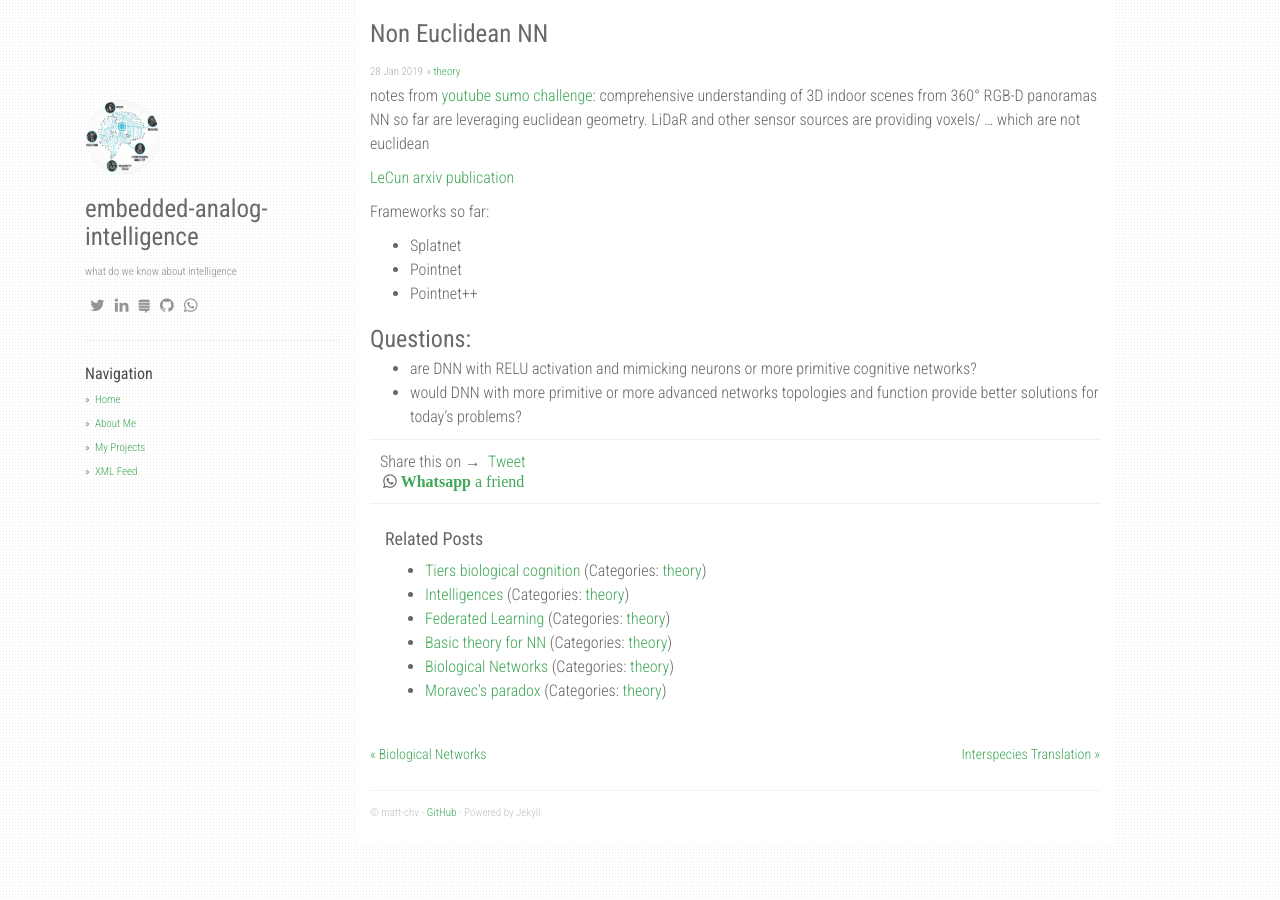
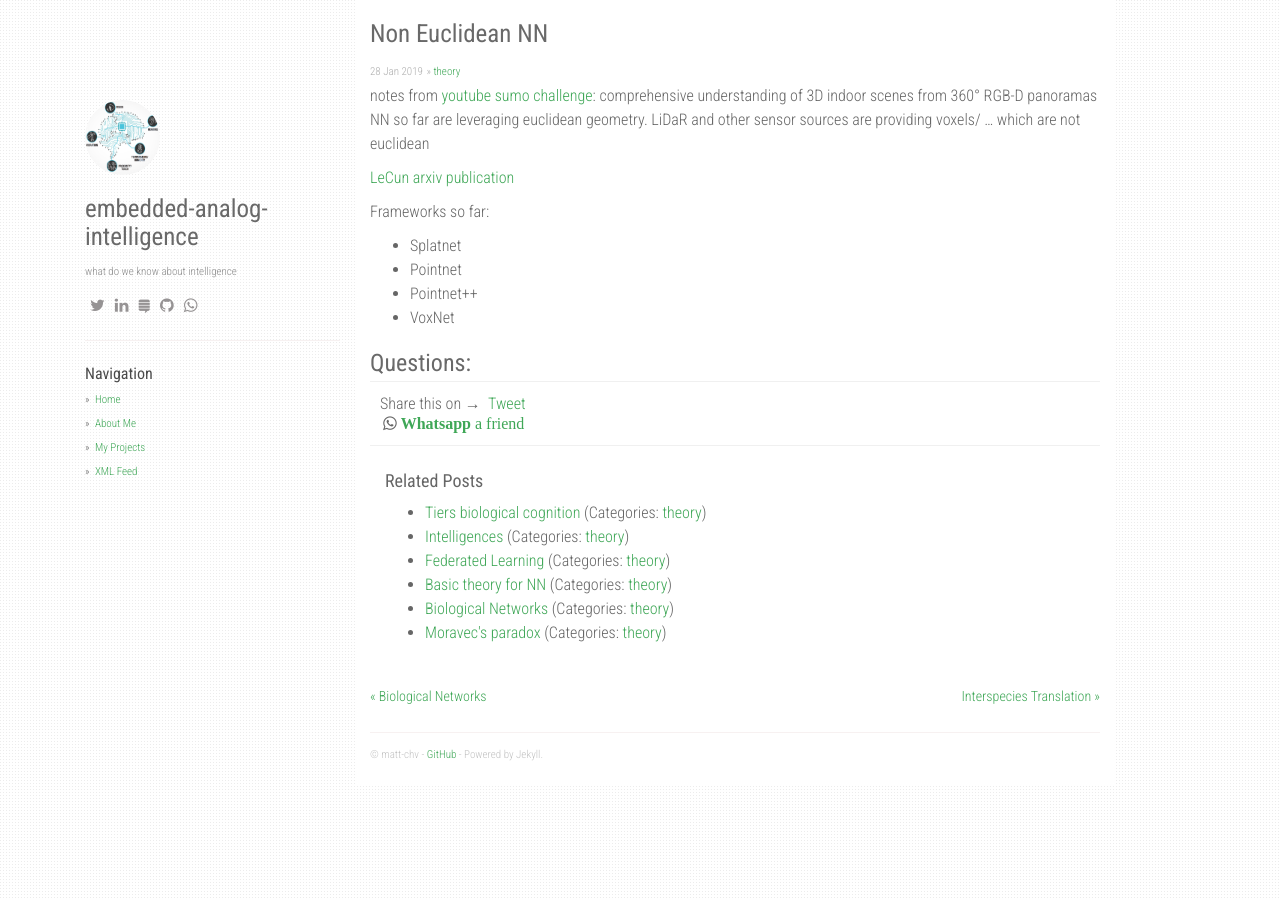
Before and after one commit to matt-chv/embedded-analog-intelligence, a Jekyll site: the page built from _posts/2019-01-28-non-euclidean-nn.md, in a window 1280 px wide. Built offline with Jekyll 4.4.1, drawn with Linux system fonts in a browser that asks for light colours; nearby versions of some CDN libraries; our own code applies the rules of GitHub Pages for plain Markdown files; comment, search, counter and statistics services are not loaded.

Commit message:
Update 2019-01-28-non-euclidean-nn.md

```diff
--- a/_posts/2019-01-28-non-euclidean-nn.md
+++ b/_posts/2019-01-28-non-euclidean-nn.md
@@ -16,7 +16,6 @@ Frameworks so far:
 * Splatnet
 * Pointnet
 * Pointnet++
+* VoxNet
 
 ### Questions:
-* are DNN with RELU activation and mimicking neurons or more primitive cognitive networks?
-* would DNN with more primitive or more advanced networks topologies and function provide better solutions for today's problems?
```
